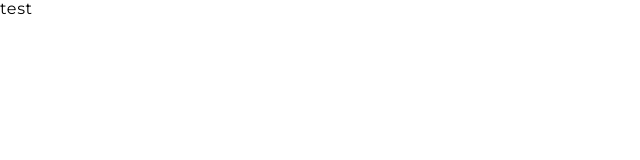
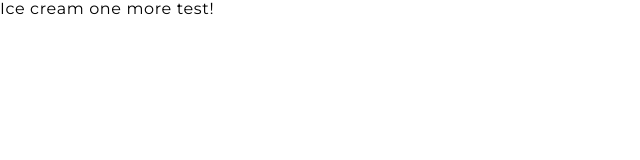
Before and after one commit to SlipuyKamiN/Project-14, a website built with Parcel: page src/index.html in a window 1280 px wide. Shown: the whole page, without its empty margins (0-640 px from the left). Built offline with nearby package versions, Linux system fonts and the light colour scheme; a web font is replaced by a local one.

Commit message:
commit fix

```diff
--- a/src/index.html
+++ b/src/index.html
@@ -19,6 +19,6 @@
   </head>
   <body>
     <!-- ❗️❗️❗️ Add partials like so for every page -->
-    test
+    Ice cream one more test!
   </body>
 </html>
```
